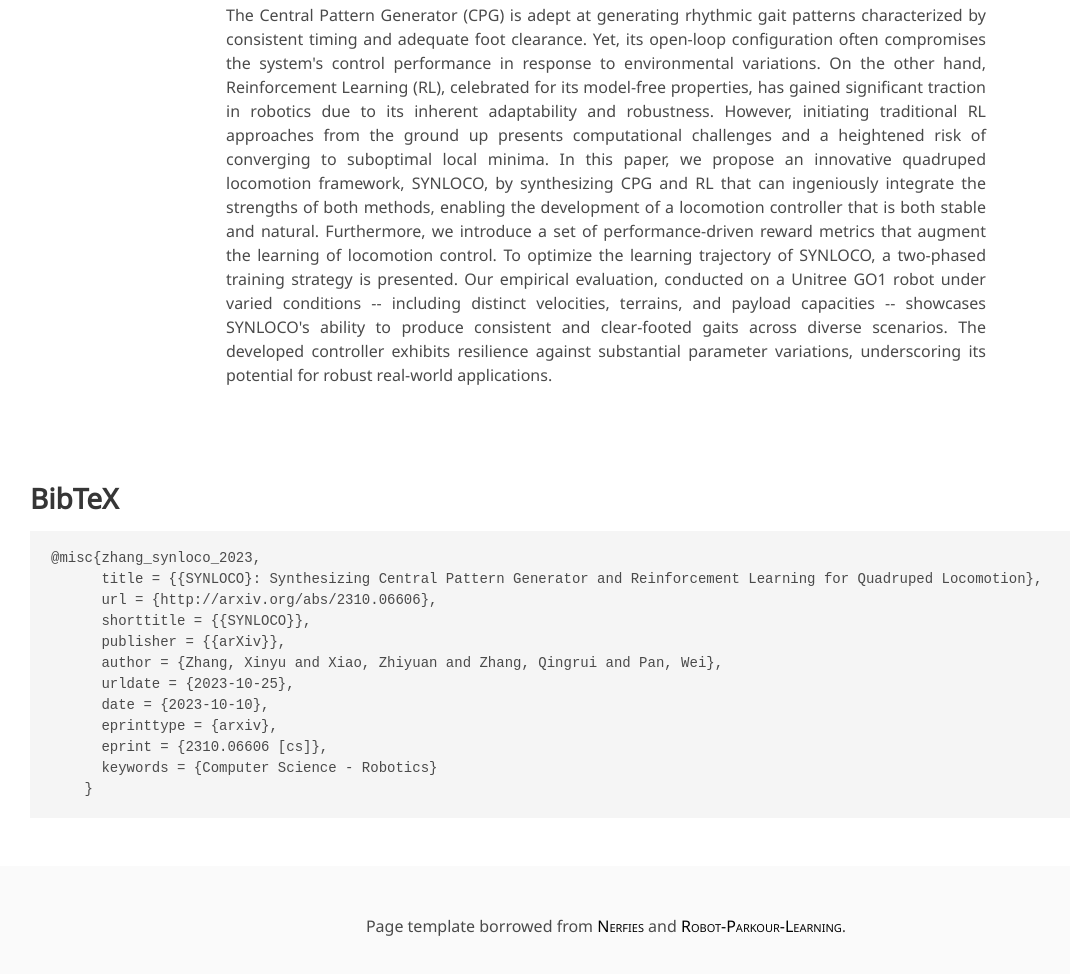
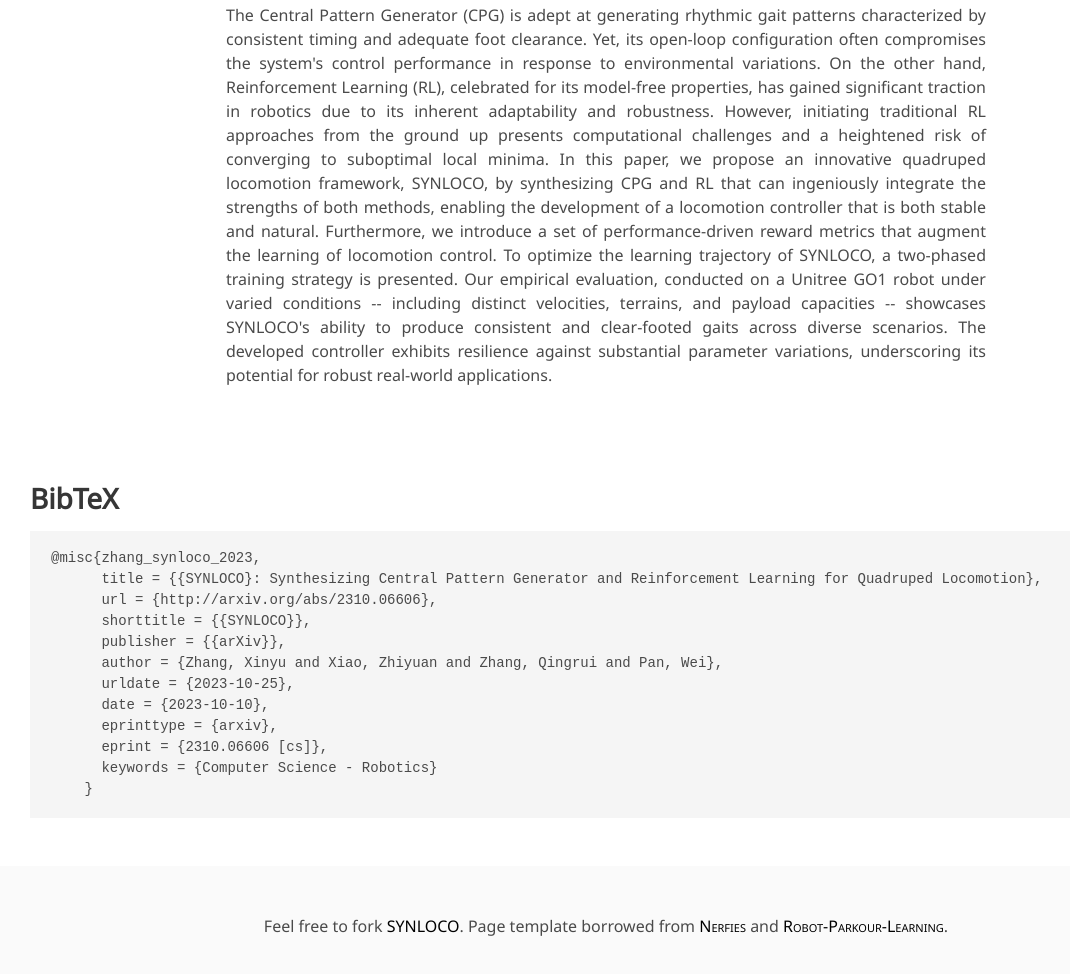
Before and after one commit to synloco/synloco.github.io, a plain HTML site: page index.html in a window 1280 px wide. Shown: the part 1377-2351 px from the top of the page, without its empty margins (34-1104 px from the left). Drawn offline with nearby package versions, Linux system fonts and the light colour scheme; some icons are missing; a web font is replaced by a local one.

Commit message:
Update index.html

```diff
--- a/index.html
+++ b/index.html
@@ -381,7 +381,7 @@
 <footer class="footer">
   <div class="container">
     <div class="content has-text-centered">
-      <p>Page template borrowed from <a href="https://nerfies.github.io/"><span class="dnerf">Nerfies</span></a> and <a href="https://robot-parkour.github.io/"><span class="dnerf">Robot-Parkour-Learning</span></a>.</p>
+      <p>Feel free to fork <a href="https://synloco.github.io/"><span class="dnerf">SYNLOCO</span></a>. Page template borrowed from <a href="https://nerfies.github.io/"><span class="dnerf">Nerfies</span></a> and <a href="https://robot-parkour.github.io/"><span class="dnerf">Robot-Parkour-Learning</span></a>.</p>
     </div>
   </div>
 </footer>
```
